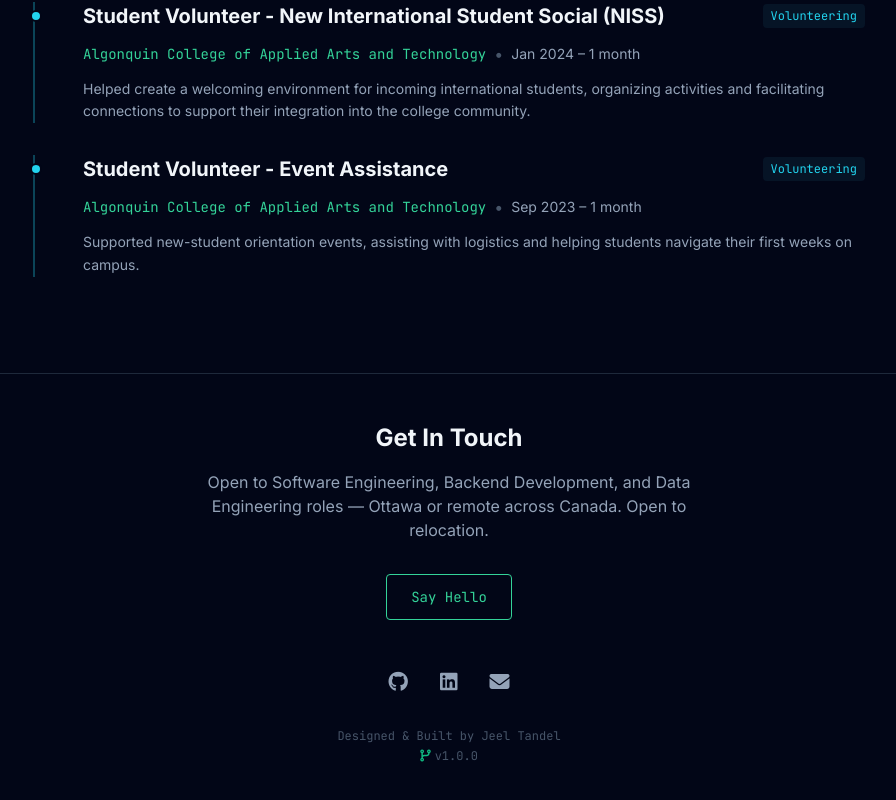
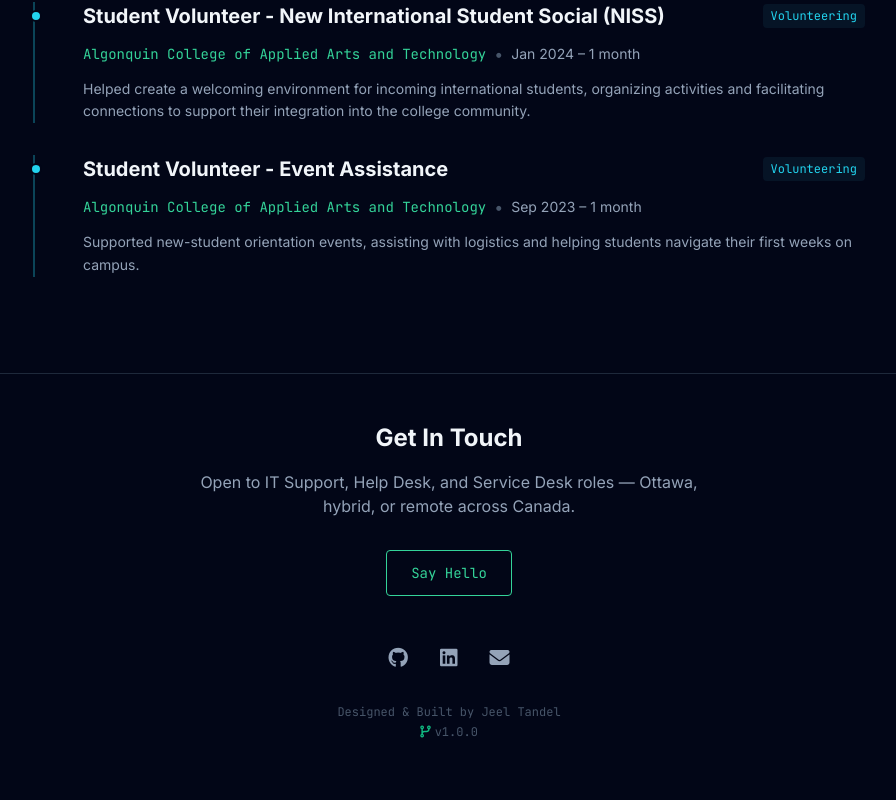
Before and after one commit to jeelsgit/personal-portfolio, a React (Vite) app: page / in a window 1280 px wide. Shown: the part 7455-8255 px from the top of the page, without its empty margins (191-1087 px from the left). Built offline with nearby package versions, Linux system fonts and the light colour scheme.

Commit message:
Update footer contact information and roles

```diff
--- a/components/Footer.tsx
+++ b/components/Footer.tsx
@@ -7,7 +7,7 @@ const Footer: React.FC = () => {
       <div className="max-w-4xl mx-auto px-4 sm:px-6 lg:px-8 text-center">
         <h2 className="text-2xl font-bold text-slate-100 mb-4">Get In Touch</h2>
         <p className="text-slate-400 mb-8 max-w-lg mx-auto">
-          Open to Software Engineering, Backend Development, and Data Engineering roles — Ottawa or remote across Canada. Open to relocation.
+          Open to IT Support, Help Desk, and Service Desk roles — Ottawa, hybrid, or remote across Canada.
         </p>
 
         <a
```
